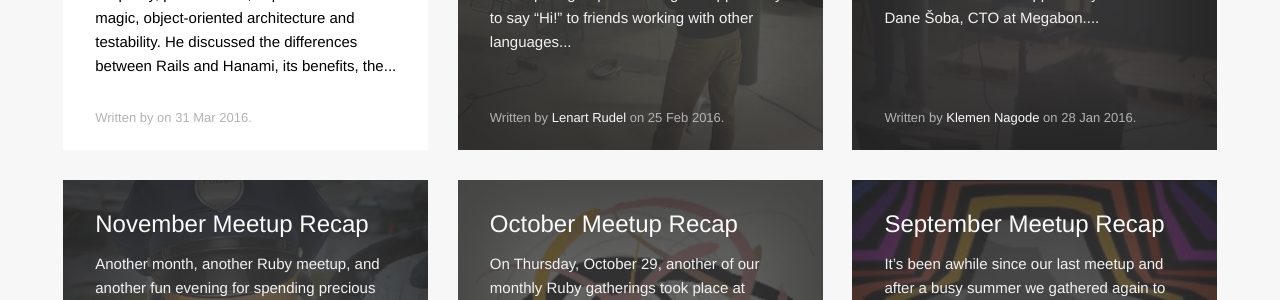
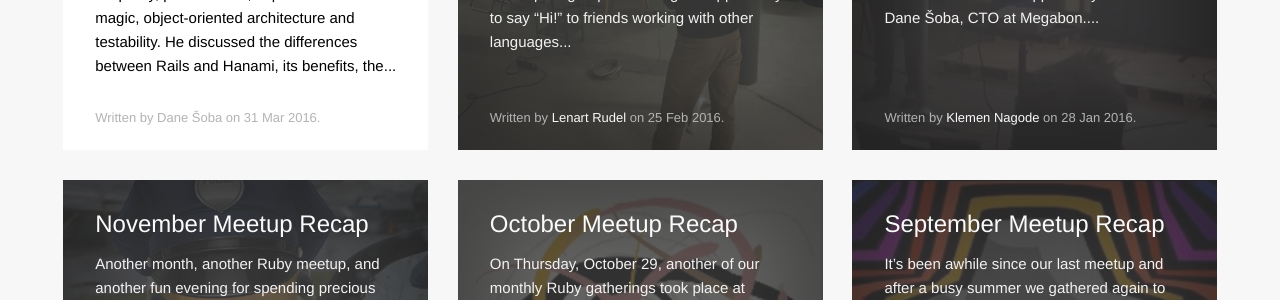
Before and after one commit to RubySlovenia/RubySlovenia.github.io, a Jekyll site: the page built from index.html, in a window 1280 px wide. Shown: the part 690-990 px from the top of the page. Built offline with Jekyll 4.4.1, drawn with Linux system fonts in a browser that asks for light colours; nearby versions of some CDN libraries; emoji names are drawn with the system emoji font; the list of posts is cut into pages by our own code.

Commit message:
add danes author info

```diff
--- a/_config.yml
+++ b/_config.yml
@@ -50,6 +50,10 @@ authors:
     name:           Lenart Rudel
     url:            http://twitter.com/lenart
     email:          lenart.rudel@gmail.com
+  danes:
+    name:           Dane Šoba
+    url:            https://si.linkedin.com/in/dane-šoba-9a70073
+    email:          dane.soba@gmail.com
 
 paginate:         9
 
```
